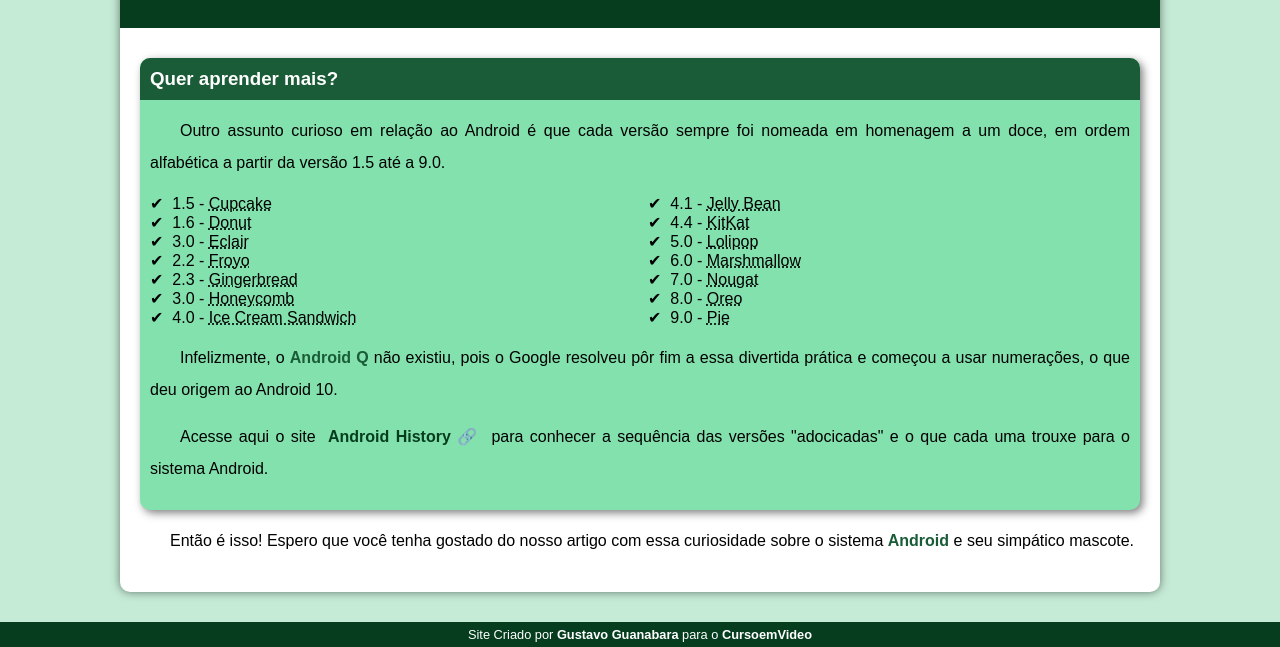
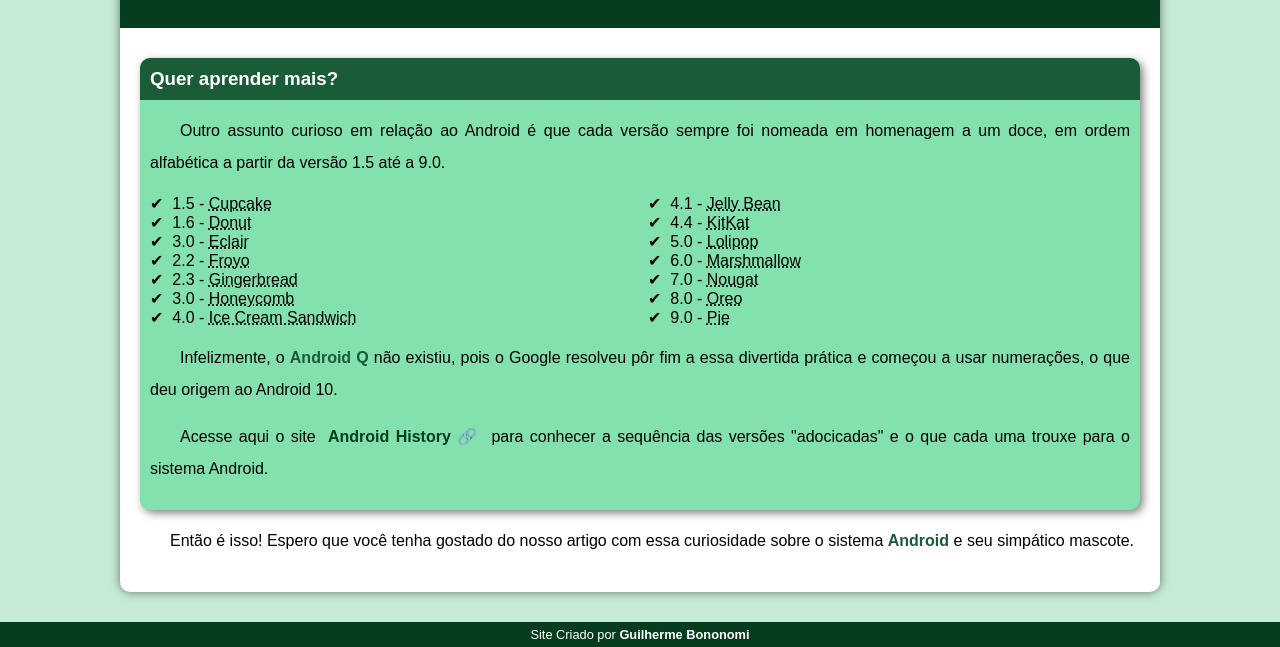
Before and after one commit to GuilhermeBononomi/projeto-android, a plain HTML site: page index.html in a window 1280 px wide. Shown: the part 2424-3071 px from the top of the page. Drawn offline with Linux system fonts and the light colour scheme.

Commit message:
style: footer fixed

```diff
--- a/index.html
+++ b/index.html
@@ -157,9 +157,8 @@
   <footer>
 
     <p>
-      Site Criado por <a href="https://gustavoguanabara.github.io" target="_blank">Gustavo Guanabara</a> para o <a
-        href="https://www.youtube.com/cursoemvideo">CursoemVideo</a>
-      </p>
+      Site Criado por <a href="https://github.com/GuilhermeBononomi" target="_blank">Guilherme Bononomi</a>
+    </p>
 
   </footer>
 
```
